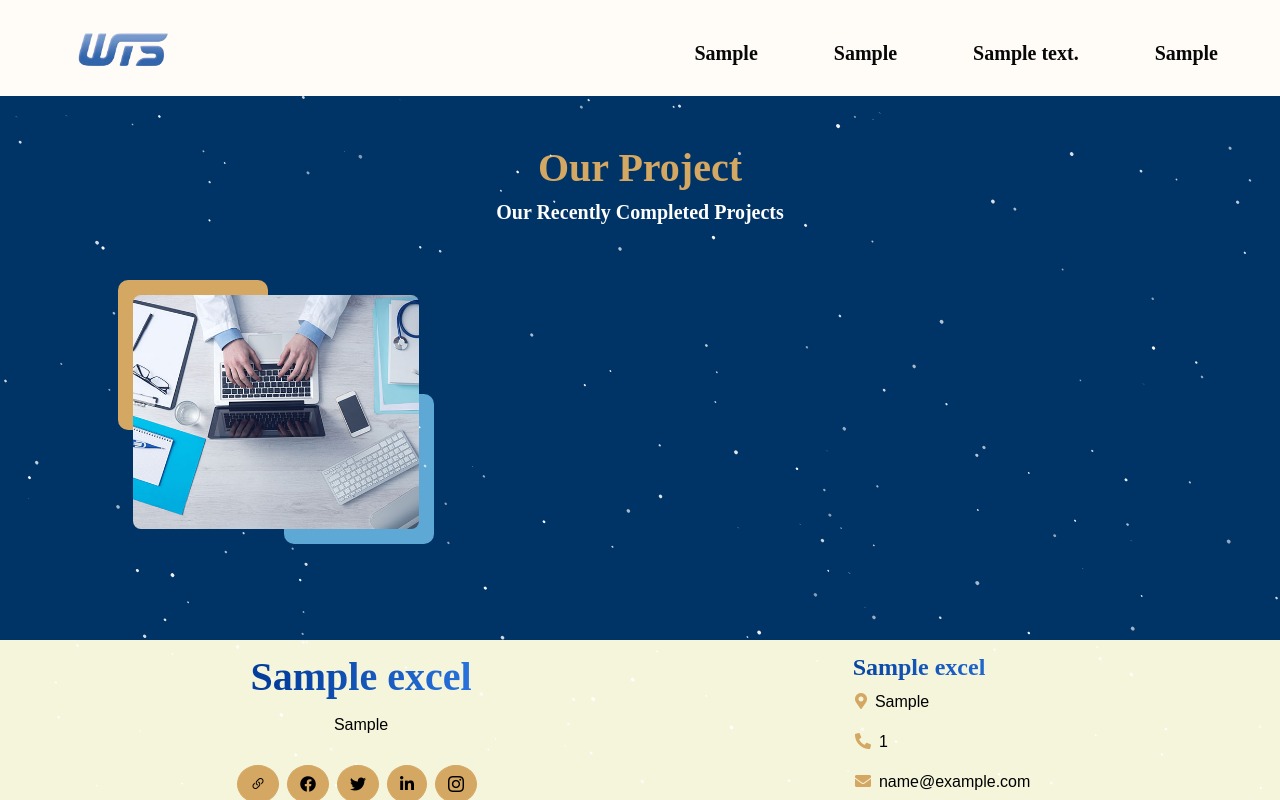
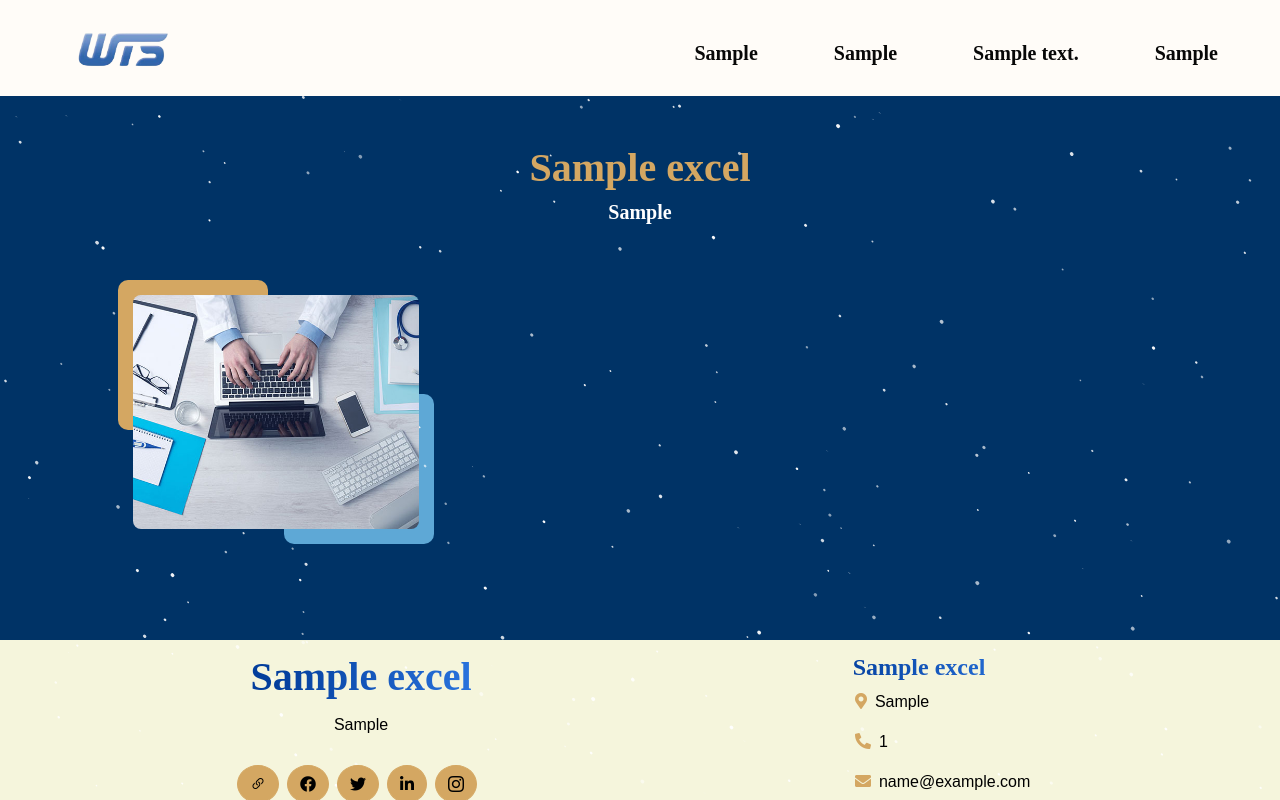
Before and after one commit to WisetechSourceProduct/AutomationProductCatalogue, a Django app: template wiseProductCatalog/templates/wiseProductCatalogApp/subproducts.html in a window 1280 px wide. Run offline with Django 5.2, Linux system fonts and the light colour scheme; the template is opened without the code that fills it: most values are stand-ins (such as "Sample title", 1, 10 or a date in 2020); some libraries are stand-ins or nearby versions; some web fonts are replaced.

Commit message:
subproduct update

```diff
--- a/wiseProductCatalog/templates/wiseProductCatalogApp/subproducts.html
+++ b/wiseProductCatalog/templates/wiseProductCatalogApp/subproducts.html
@@ -12,8 +12,8 @@ WTS|Products
 <div class="container-fluid project py-5 mb-5">
     <div class="container">
         <div class="text-center mx-auto pb-5 wow fadeIn" data-wow-delay=".3s" style="max-width: 600px;">
-            <h1 class="text-primary" style="font-family:timesnewroman;">Our Project</h1>
-            <h5 style="font-family:timesnewroman;color:white;">Our Recently Completed Projects</h5>
+            <h1 class="text-primary" style="font-family:timesnewroman;">{{excel_data.wiseProjectHeading1}}</h1>
+            <h5 style="font-family:timesnewroman;color:white;">{{excel_data.wiseProjectTagline1}}</h5>
         </div>
         <div class="container">
             <div class="row g-5">
```
